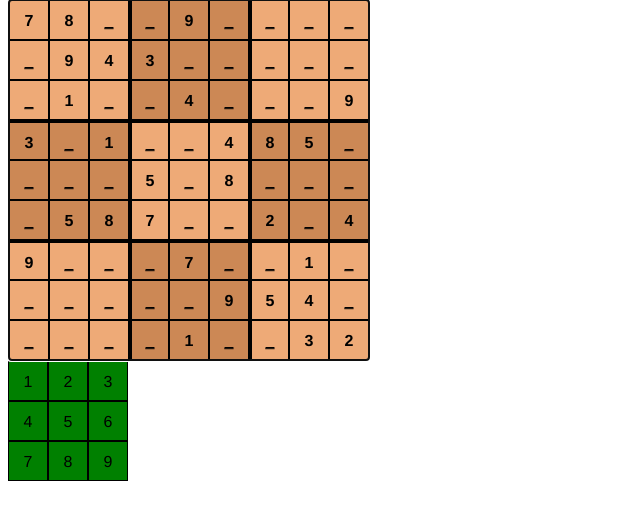
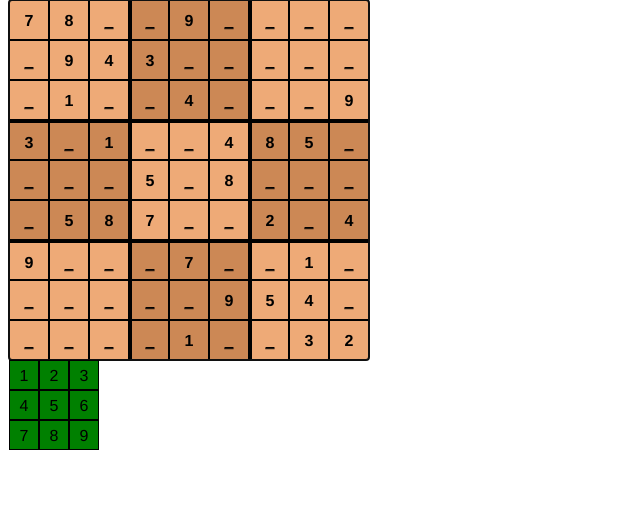
Before and after one commit to jannotti/special-a-sudoku, a Django app: page /play/show/1 in a window 1280 px wide. Shown: the part 192-712 px from the top of the page, without its empty margins (0-640 px from the left). Run offline with Django 3.2, Linux system fonts and the light colour scheme.

Commit message:
position the tap grid

```diff
--- a/sudoku/play/static/play/styles.css
+++ b/sudoku/play/static/play/styles.css
@@ -7,6 +7,7 @@ div.board {
   height: 362px;
   border: 1px solid black;
   font-size: 0;
+  position: relative;
 }
 
 div.board div.sq {
@@ -68,18 +69,19 @@ div.board div.sq.active {
 }
 
 #grid {
-  width:120px;
-  height:120px;
+  position: absolute;
+  width:90px;
+  height:90px;
 }
 
-div.littleboard {
-  width: 40px;
-  height: 40px;
+#grid div {
+  width: 30px;
+  height: 30px;
   background-color: green;
   border: 1px solid black;
   font: 16px Helvetica;
   text-align: center;
-  line-height: 40px;
+  line-height: 30px;
   vertical-align: top;
   float: left;
 }
--- a/sudoku/play/templates/show.html
+++ b/sudoku/play/templates/show.html
@@ -37,18 +37,12 @@
         {{square.content}}
       </div>
       {% endfor %}
-    </div>
 
-    <div id="grid">
-      <div class="littleboard">1</div>
-      <div class="littleboard">2</div>
-      <div class="littleboard">3</div>
-      <div class="littleboard">4</div>
-      <div class="littleboard">5</div>
-      <div class="littleboard">6</div>
-      <div class="littleboard">7</div>
-      <div class="littleboard">8</div>
-      <div class="littleboard">9</div>
+      <div id="grid">
+        <div>1</div> <div>2</div> <div>3</div>
+        <div>4</div> <div>5</div> <div>6</div>
+        <div>7</div> <div>8</div> <div>9</div>
+      </div>
     </div>
 
     <script src="{% static "play/jquery-3.3.1.js" %}"></script>
@@ -82,10 +76,10 @@
       }
 
       function tap() {
-        $(tapped_sq).html($(this).text())
+        $(tapped_sq).html($(this).text());
       }
 
-      $(".littleboard").click(tap)
+      $("#grid div").click(tap)
 
       var current_sq = undefined;
       var tapped_sq = undefined;
@@ -99,6 +93,9 @@
       });
       $(".board .sq.entry").click((ev) => {
         tapped_sq = ev.target;
+        let pos = $(tapped_sq).position();
+        $("#grid").css({"top": (pos.top+30)+"px",
+                        "left": (pos.left+30)+"px"});
       });
       $(".board").focus();
       $(".board").keydown((ev) => {
```
